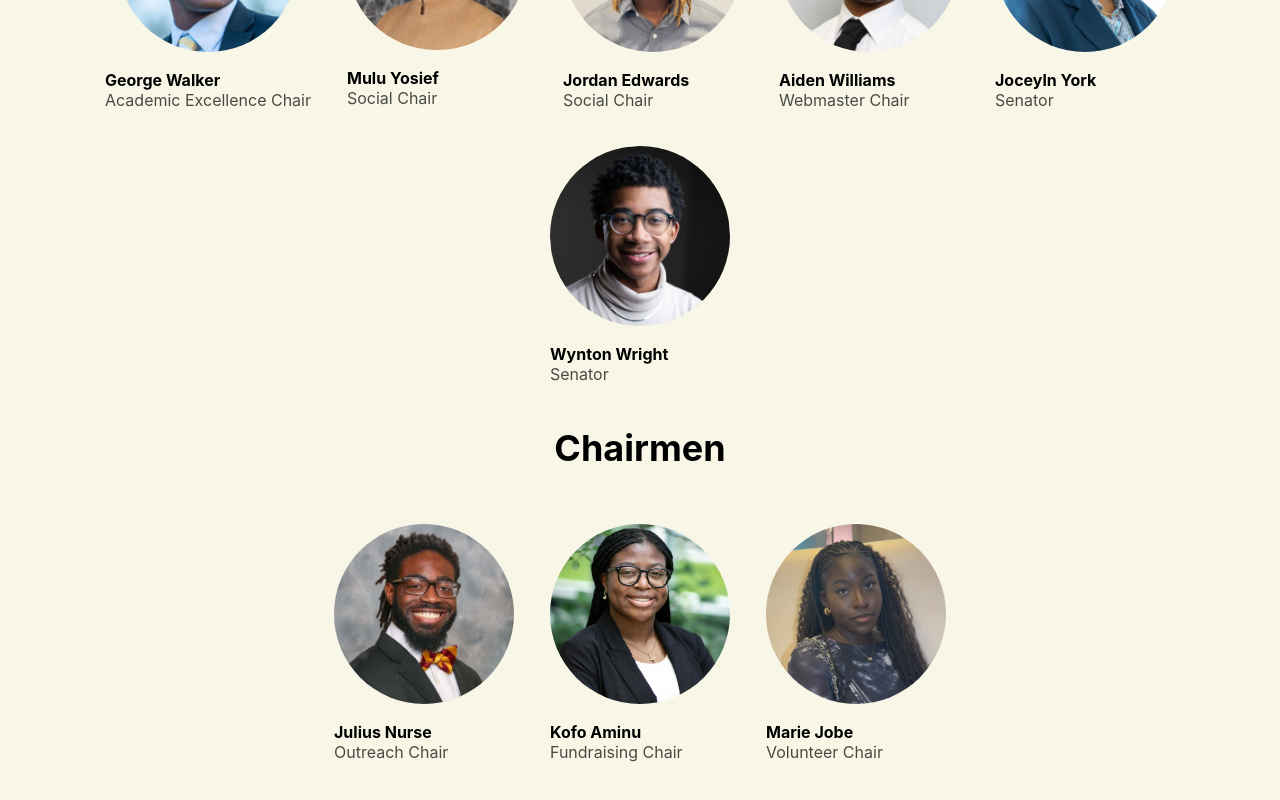
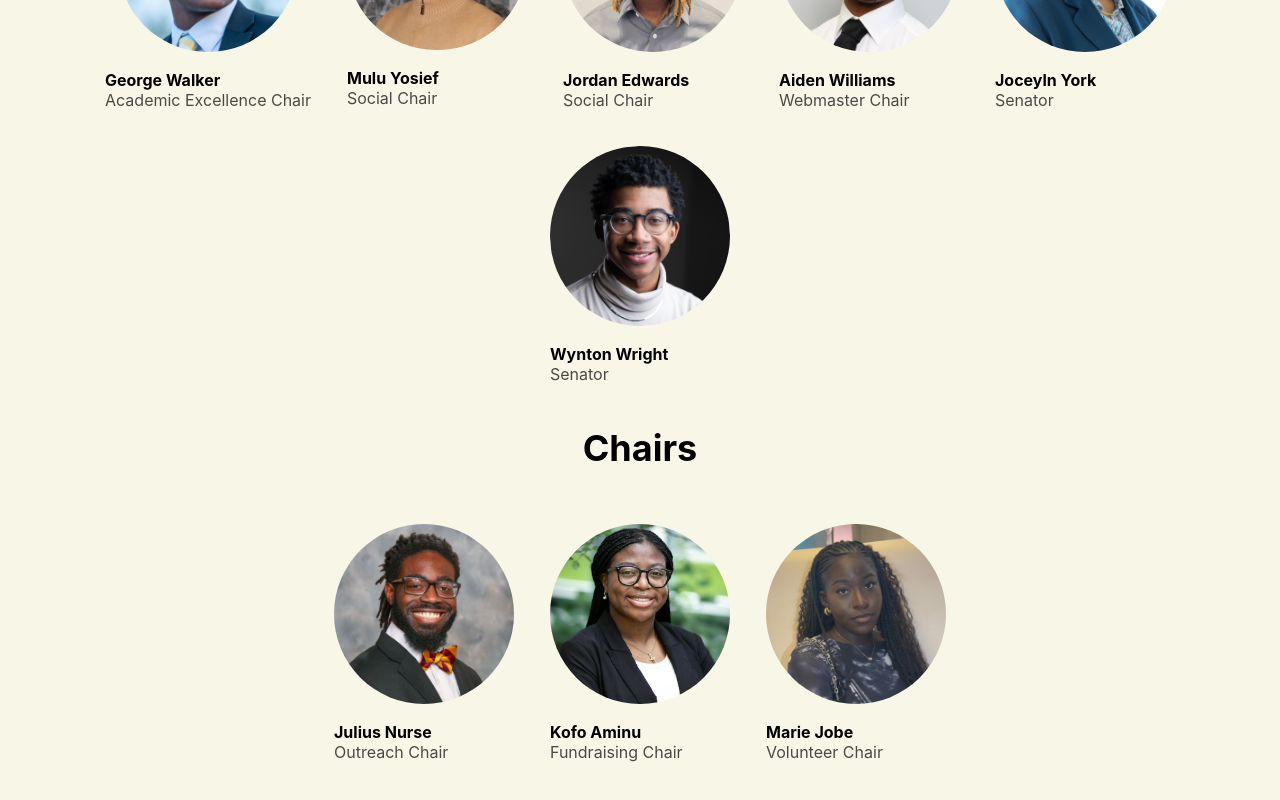
Before and after one commit to gsinit7/WBESS_Site, a React (Create React App) app: page /about in a window 1280 px wide. Shown: the part 878-1678 px from the top of the page. Built offline with nearby package versions, Linux system fonts and the light colour scheme.

Commit message:
chairmen changed to chairs

```diff
--- a/src/Pages/About.js
+++ b/src/Pages/About.js
@@ -15,7 +15,7 @@ export default function About() {
                     <div className="LeadershipPage">
                         <h1 id="leadershiptitle">Executive Board</h1>
                         <Leadership />
-                        <h1 id="leadershiptitle">Chairmen</h1>
+                        <h1 id="leadershiptitle">Chairs</h1>
                         <Chairs />
                     </div>
                  </div>
```
